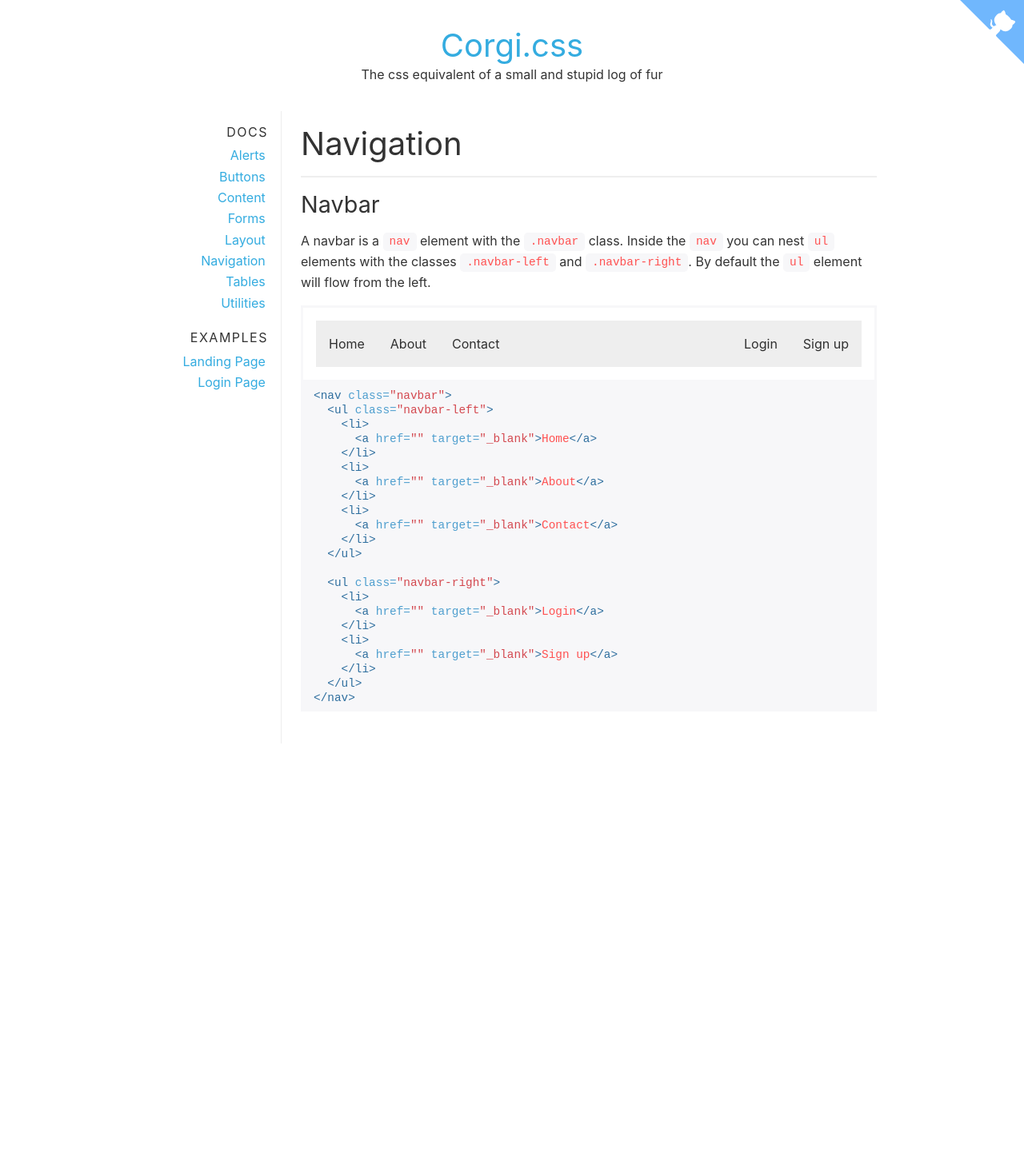
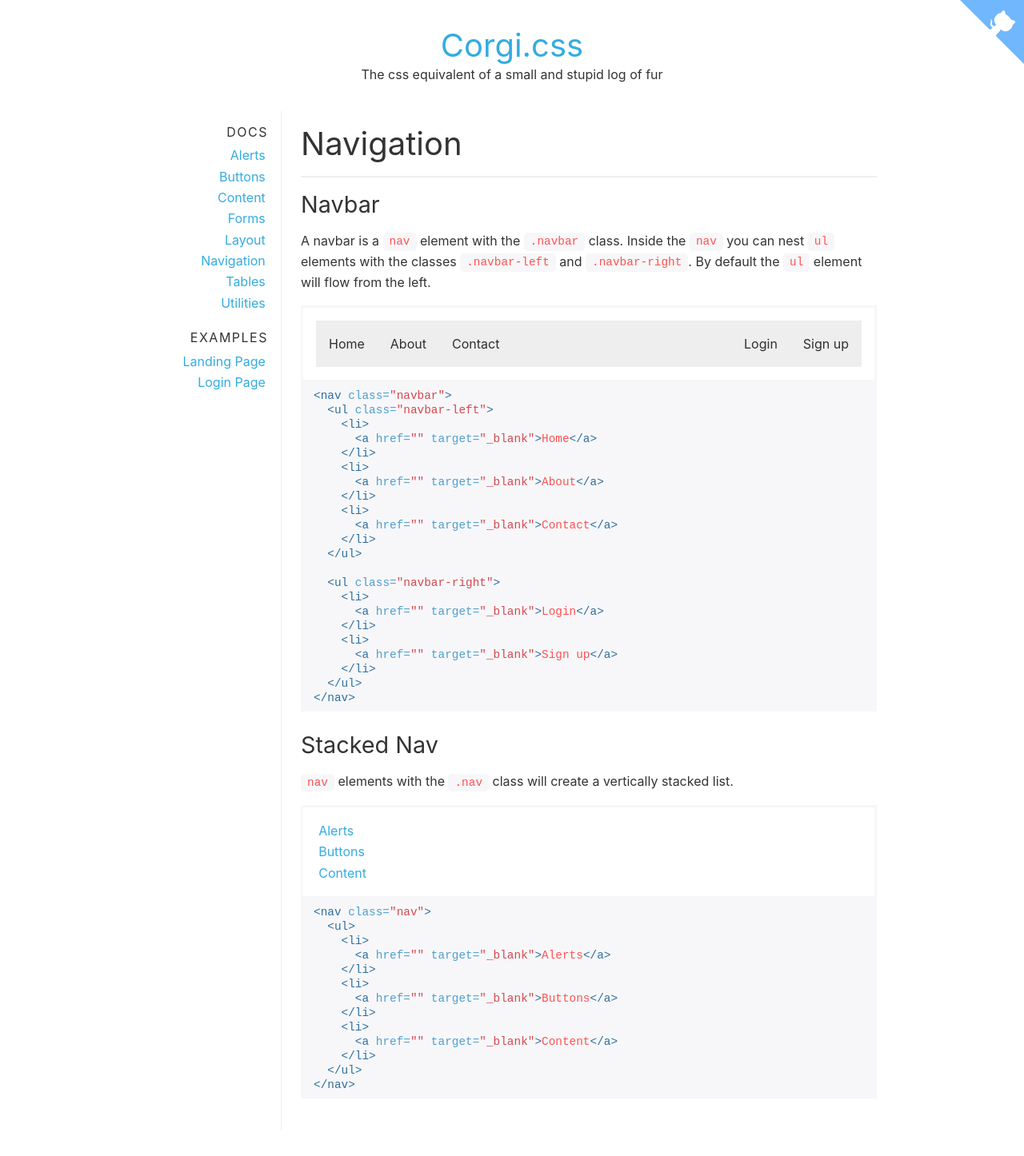
Before and after one commit to CuttingedgeDev/corgi-, a Jekyll site: the page built from docs/_documentation/navigation.md, in a window 1280 px wide. Shown: the whole page at 80% size. Built offline with Jekyll 4.4.1, drawn with Linux system fonts in a browser that asks for light colours; before the commit the page ends 962 px from its top, so only the background shows below that.

Commit message:
adds stacked nav to documentation

```diff
--- a/docs/_documentation/navigation.md
+++ b/docs/_documentation/navigation.md
@@ -61,3 +61,41 @@ the classes `.navbar-left` and `.navbar-right`. By default the `ul` element will
   </ul>
 </nav>
 {% endhighlight %}
+
+
+#### Stacked Nav
+
+`nav` elements with the `.nav` class will create a vertically stacked list.
+
+<div class="example">
+  <div class="container preview">
+    <nav class="nav">
+      <ul>
+        <li>
+          <a href="" target="_blank">Alerts</a>
+        </li>
+        <li>
+          <a href="" target="_blank">Buttons</a>
+        </li>
+        <li>
+          <a href="" target="_blank">Content</a>
+        </li>
+      </ul>
+    </nav>
+  </div>
+</div>
+{% highlight html %}
+<nav class="nav">
+  <ul>
+    <li>
+      <a href="" target="_blank">Alerts</a>
+    </li>
+    <li>
+      <a href="" target="_blank">Buttons</a>
+    </li>
+    <li>
+      <a href="" target="_blank">Content</a>
+    </li>
+  </ul>
+</nav>
+{% endhighlight %}
```
